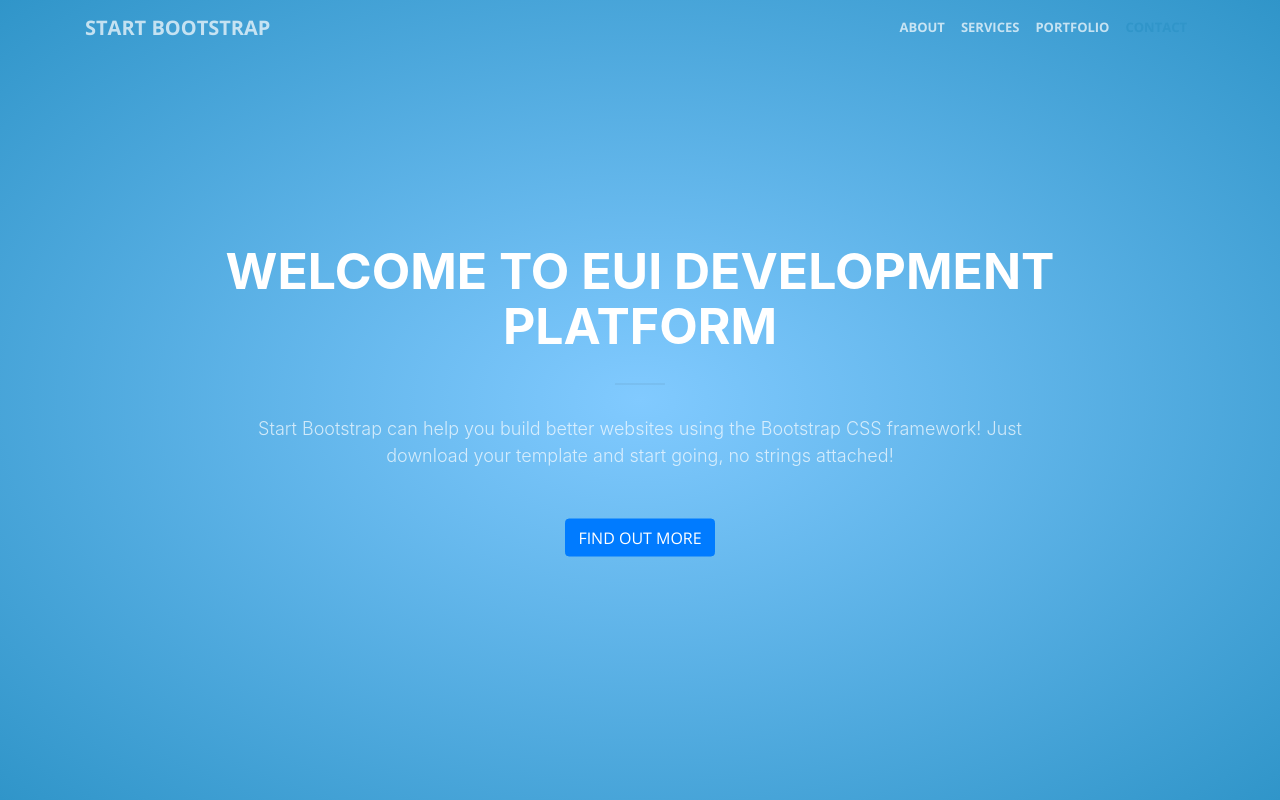
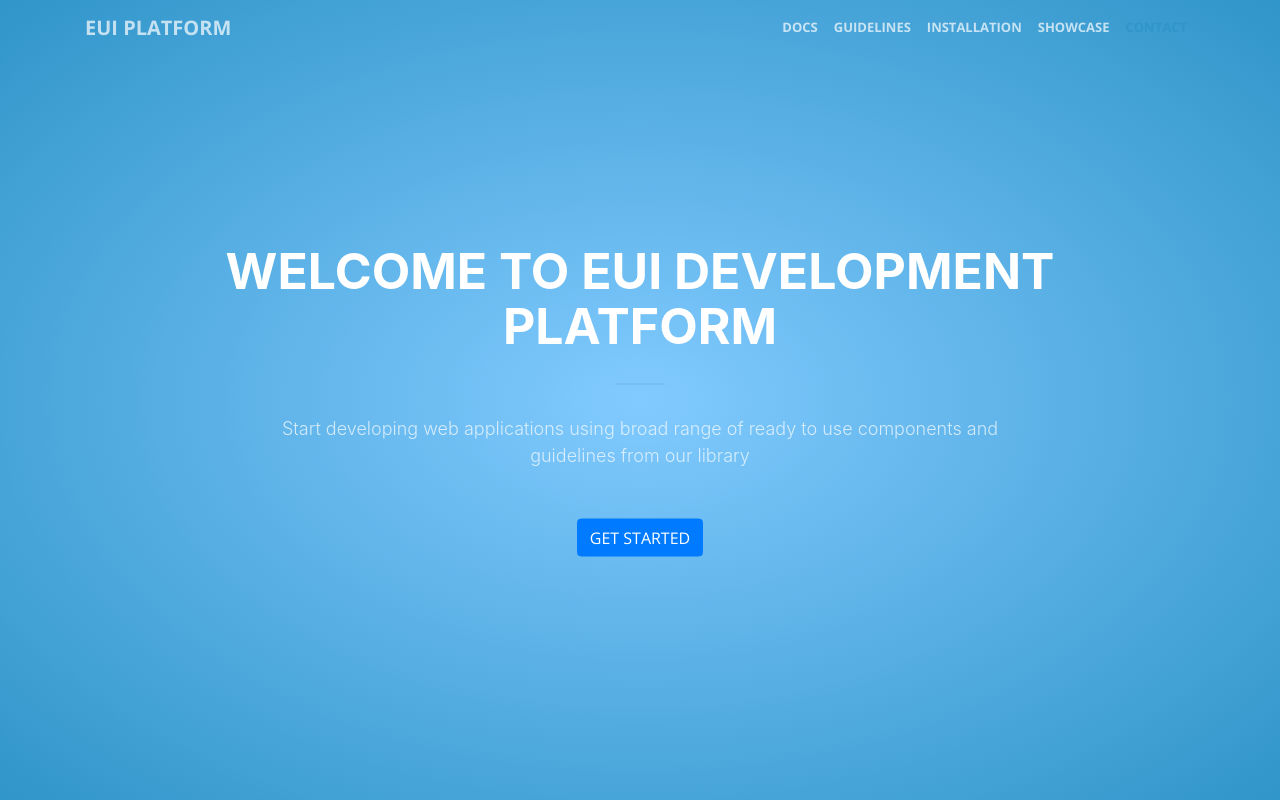
Before and after one commit to pnowak2/eui-landing-page, a website with bundled scripts: page index.html in a window 1280 px wide. Shown: the top 800 px of the page. Built offline with nearby package versions, Linux system fonts and the light colour scheme.

Commit message:
Put proper text on master head section.

```diff
--- a/index.html
+++ b/index.html
@@ -31,20 +31,23 @@
     <!-- Navigation -->
     <nav class="navbar navbar-expand-lg navbar-light fixed-top" id="mainNav">
       <div class="container">
-        <a class="navbar-brand js-scroll-trigger" href="#page-top">Start Bootstrap</a>
+        <a class="navbar-brand js-scroll-trigger" href="#page-top">eUI Platform</a>
         <button class="navbar-toggler navbar-toggler-right" type="button" data-toggle="collapse" data-target="#navbarResponsive" aria-controls="navbarResponsive" aria-expanded="false" aria-label="Toggle navigation">
           <span class="navbar-toggler-icon"></span>
         </button>
         <div class="collapse navbar-collapse" id="navbarResponsive">
           <ul class="navbar-nav ml-auto">
             <li class="nav-item">
-              <a class="nav-link js-scroll-trigger" href="#about">About</a>
+              <a class="nav-link js-scroll-trigger" href="#about">Docs</a>
             </li>
             <li class="nav-item">
-              <a class="nav-link js-scroll-trigger" href="#services">Services</a>
+              <a class="nav-link js-scroll-trigger" href="#services">Guidelines</a>
             </li>
             <li class="nav-item">
-              <a class="nav-link js-scroll-trigger" href="#portfolio">Portfolio</a>
+              <a class="nav-link js-scroll-trigger" href="#portfolio">Installation</a>
+            </li>
+            <li class="nav-item">
+              <a class="nav-link js-scroll-trigger" href="#showcase">Showcase</a>
             </li>
             <li class="nav-item">
               <a class="nav-link js-scroll-trigger" href="#contact">Contact</a>
@@ -59,8 +62,8 @@
         <div class="header-content-inner">
           <h1 id="homeHeading">Welcome to eUI Development Platform</h1>
           <hr>
-          <p>Start Bootstrap can help you build better websites using the Bootstrap CSS framework! Just download your template and start going, no strings attached!</p>
-          <a class="btn btn-primary btn-xl js-scroll-trigger" href="#about">Find Out More</a>
+          <p>Start developing web applications using broad range of ready to use components and guidelines from our library</p>
+          <a class="btn btn-primary btn-xl js-scroll-trigger" href="#about">Get Started</a>
         </div>
       </div>
     </header>
```
